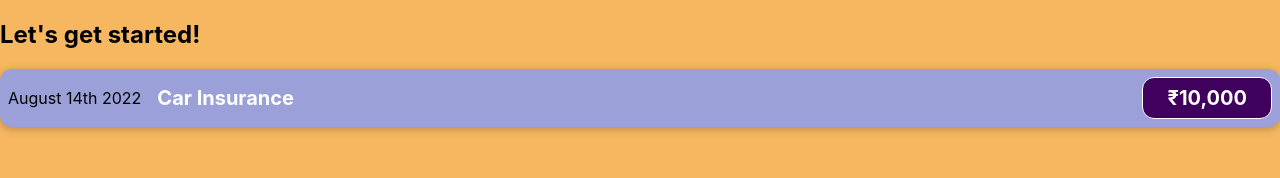
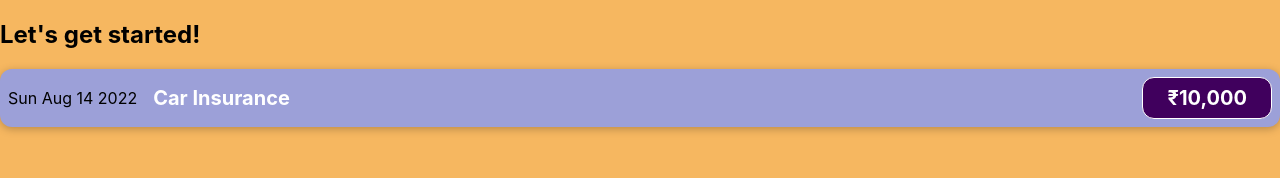
Before and after one commit to karantrehan3/learning-react, a JavaScript app: page / in a window 1280 px wide. Shown: the top 178 px of the page. Built offline with nearby package versions, Linux system fonts and the light colour scheme.

Commit message:
using props

```diff
--- a/src/App.js
+++ b/src/App.js
@@ -1,10 +1,14 @@
-import ExpenseItem from './components/ExpenseItem';
+import ExpenseItem from "./components/ExpenseItem";
 
 function App() {
   return (
     <div>
       <h2>Let's get started!</h2>
-      <ExpenseItem />
+      <ExpenseItem
+        title="Car Insurance"
+        price="₹10,000"
+        date={new Date().toDateString()}
+      />
     </div>
   );
 }
--- a/src/components/ExpenseItem.js
+++ b/src/components/ExpenseItem.js
@@ -1,12 +1,17 @@
 import "./ExpenseItem.css";
 
-function ExpenseItem() {
+/**
+ * Expense Item Component
+ * @param {object} props
+ * @returns {html}
+ */
+function ExpenseItem(props) {
   return (
     <div className="expense-item">
-      <div>August 14th 2022</div>
+      <div>{props.date}</div>
       <div className="expense-item__description">
-        <h2>Car Insurance</h2>
-        <div className="expense-item__price">₹10,000</div>
+        <h2>{props.title}</h2>
+        <div className="expense-item__price">{props.price}</div>
       </div>
     </div>
   );
```
